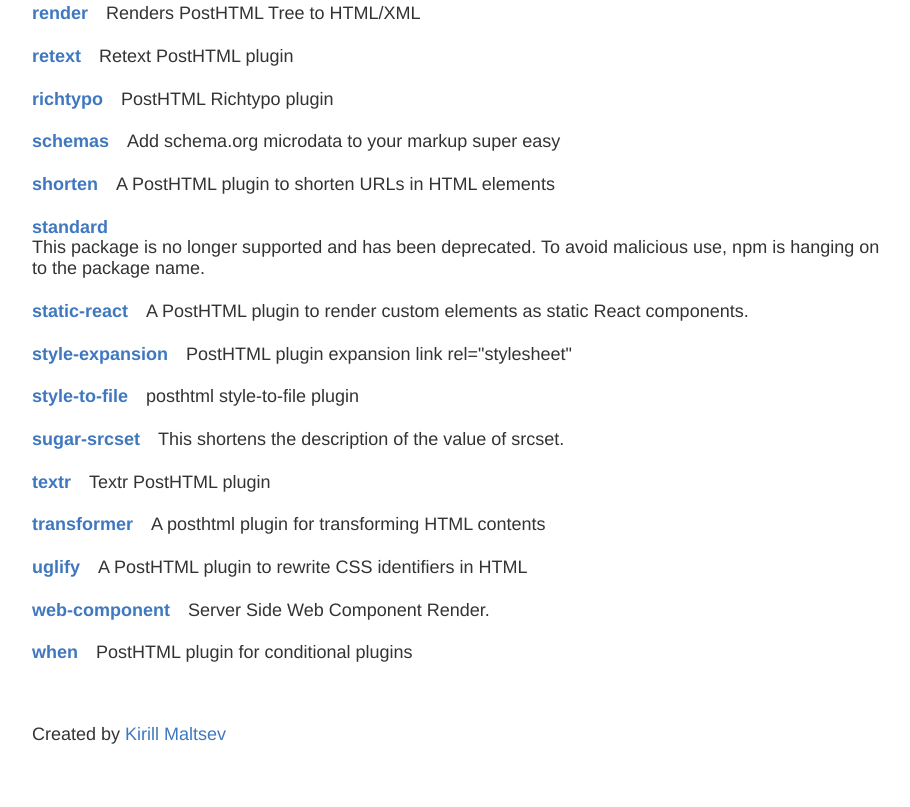
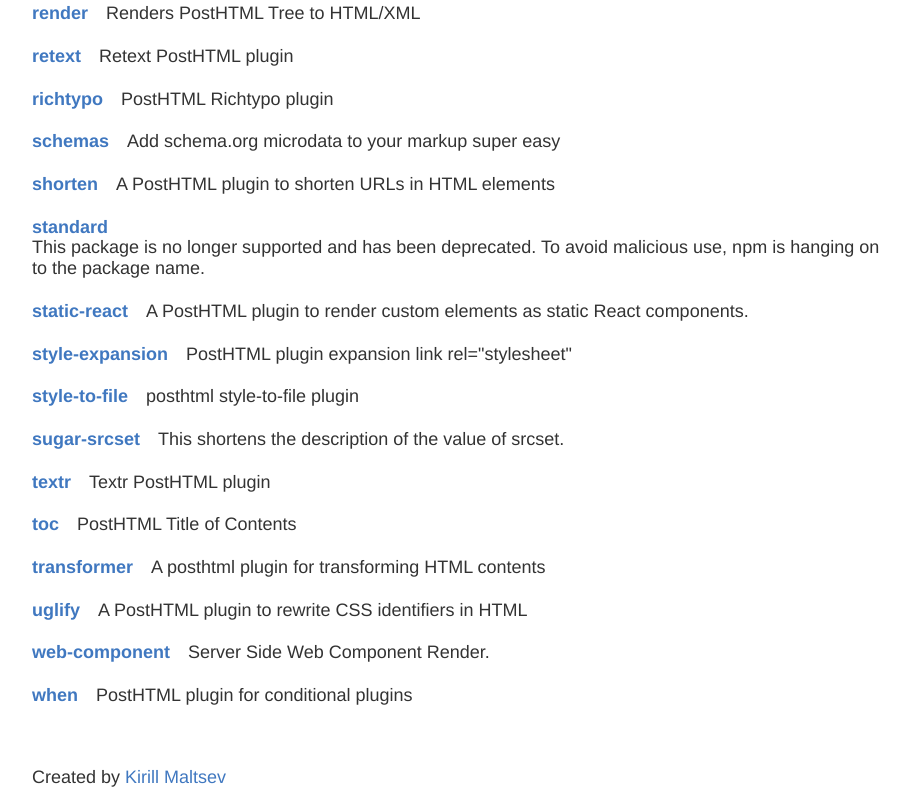
Before and after one commit to posthtml/posthtml-plugins, a website: page index.html in a window 1280 px wide. Shown: the part 2667-3474 px from the top of the page, without its empty margins (178-1088 px from the left). Before the commit the page ends 3432 px from the top, so only its background shows below. Drawn offline with Linux system fonts and the light colour scheme.

Commit message:
Re-build index

```diff
--- a/index.html
+++ b/index.html
@@ -448,6 +448,12 @@
                 </li>
                 <li class="Plugin_wrapper">
                     <span class="Plugin_name">
+                        <a href="https://github.com/posthtml/posthtml-toc" class="Plugin_link base_link">toc</a>
+                    </span>
+                    <span class="Plugin_description">PostHTML Title of Contents</span>
+                </li>
+                <li class="Plugin_wrapper">
+                    <span class="Plugin_name">
                         <a href="https://github.com/flashlizi/posthtml-transformer" class="Plugin_link base_link">transformer</a>
                     </span>
                     <span class="Plugin_description">A posthtml plugin for transforming HTML contents</span>
```
